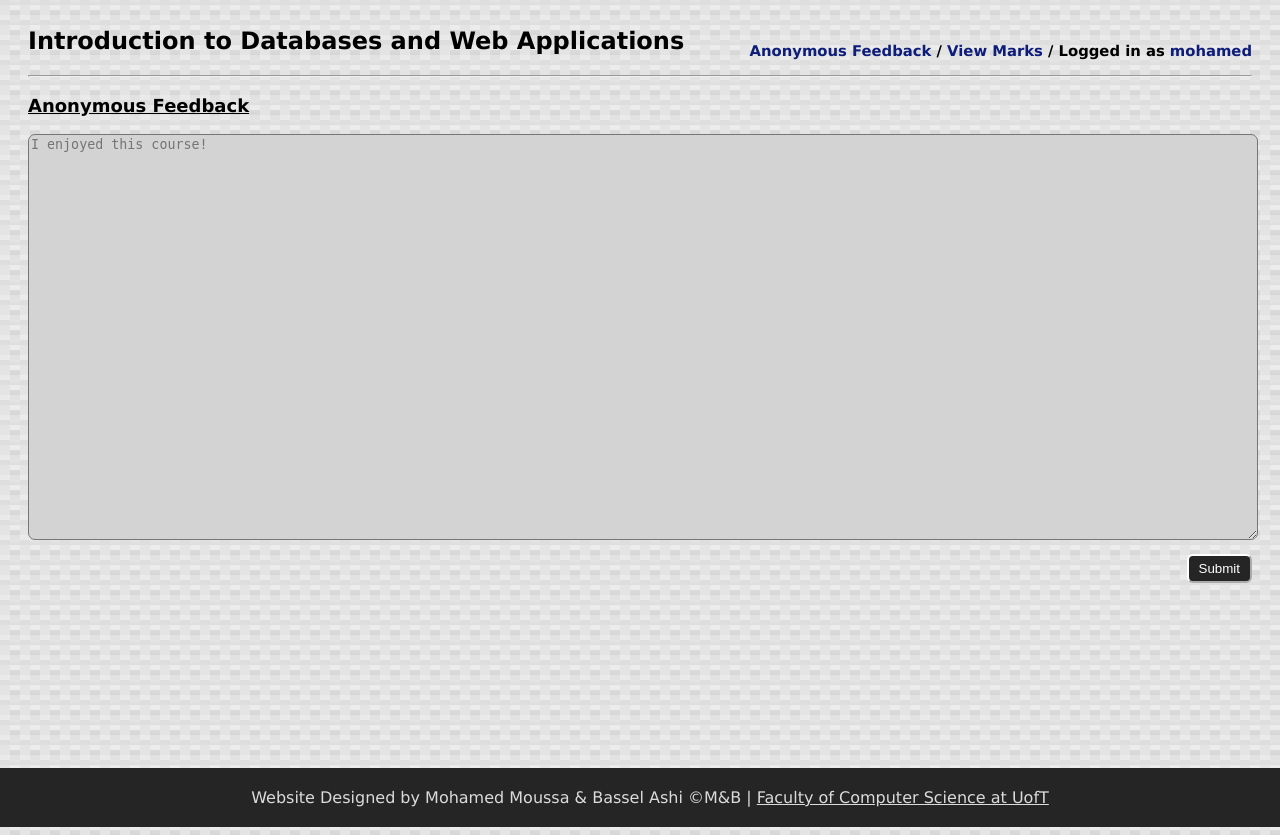
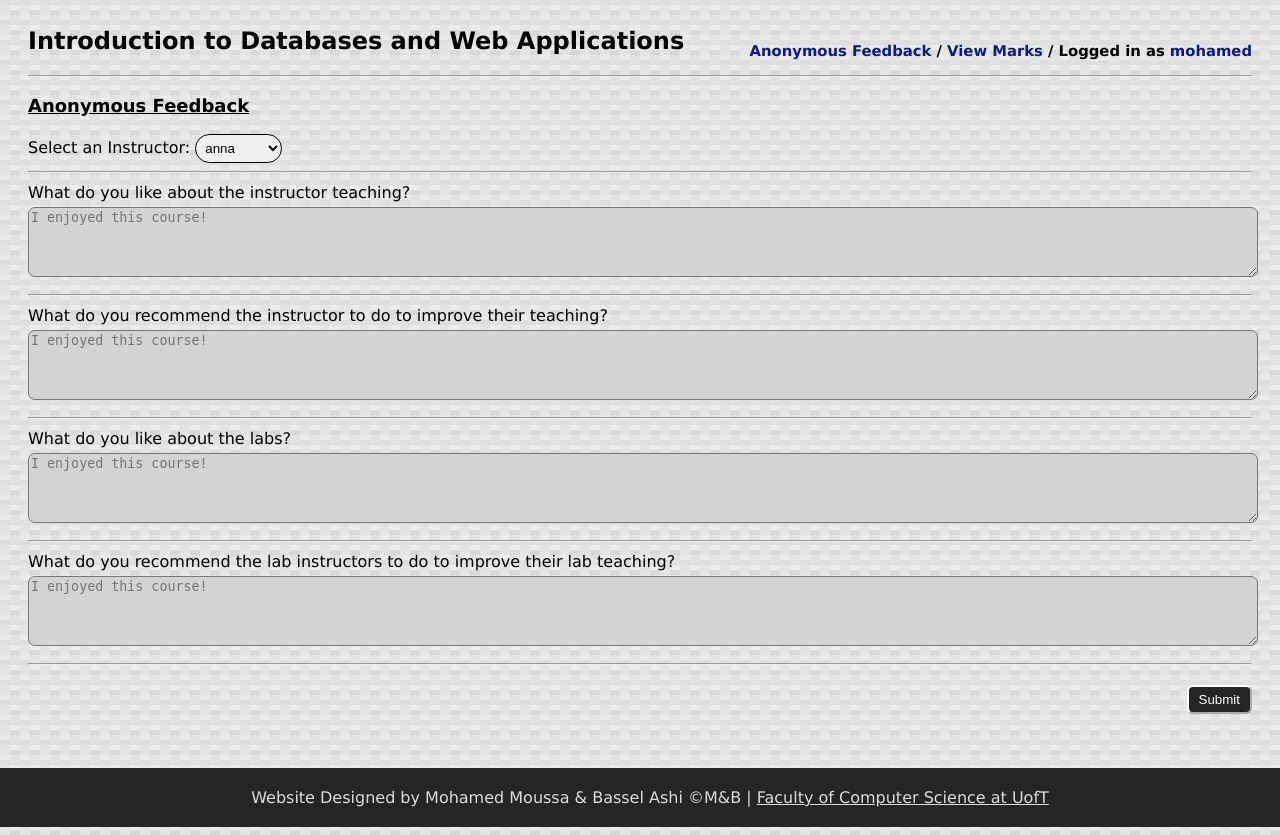
Before and after one commit to BasselAshi/CourseCMS, a Flask app: page /feedback in a window 1280 px wide. Shown: the part 85-920 px from the top of the page. Run offline with Flask 2, Linux system fonts and the light colour scheme; a user stored in the database is signed in; data comes from the database, SQL or seed files in the repository; both versions use the stored data as it was after the commit.

Commit message:
Finished anonymous feedback implementation

```diff
--- a/app.py
+++ b/app.py
@@ -206,7 +206,16 @@ def feedback():
     username = session.get('user')
     if username is None:
         return redirect('login')
-    return render_template('feedback.html', username=username, roleid=getRank(username))
+
+    # Only allow students
+    roleid = getRank(username)
+    if roleid != '2':
+        return redirect('login')
+
+    # Populate instructors
+    instructors = getInstructors()
+
+    return render_template('feedback.html', username=username, roleid=roleid, instructors=instructors, submitted=False)
 
 
 @app.route('/mymarks')
@@ -242,5 +251,32 @@ def getRank(username):
     return str(user['role_id'])
 
 
+def getInstructors():
+    db = get_db()
+    db.row_factory = make_dicts
+
+    instructors = query_db(
+        "SELECT id, username FROM users WHERE role_id = 1", one=False)
+
+    return instructors
+
+
+@app.route('/submitfeedback', methods=['POST'])
+def submitfeedback():
+    username = session.get('user')
+    instructorId = request.form['instruc']
+    q1 = request.form['q1']
+    q2 = request.form['q2']
+    q3 = request.form['q3']
+    q4 = request.form['q4']
+
+    # Insert User and log them in
+    query_db("INSERT INTO feedback (instructor_id, q1, q2, q3, q4) VALUES (" +
+             instructorId + ", '" + q1 + "', '" + q2 + "', '" + q3 + "', '" + q4 + "')")
+    get_db().commit()
+
+    return render_template('feedback.html', username=username, roleid=getRank(username), submitted=True)
+
+
 if __name__ == '__main__':
     app.run(debug=True)
--- a/static/styles/feedback.css
+++ b/static/styles/feedback.css
@@ -25,14 +25,6 @@ body {
     font-weight: bold;
 }
 
-.feedback {
-    width: 100%;
-    border-radius: 7px;
-    background-color: lightgray;
-    resize: vertical;
-    min-height: 50vh;
-}
-
 .button {
     padding: 5px 10px 5px 10px;
     margin-top: 10px;
@@ -42,6 +34,7 @@ body {
     color: white;
     transition-duration: 0.3s;
     border-color: white;
+    outline: none;
 }
 
 .button:hover {
@@ -50,3 +43,34 @@ body {
     color: #252525;
     cursor: pointer;
 }
+
+.questions {
+
+}
+
+.question {
+    margin: 10px 0px 10px 0px;
+}
+
+.feedback {
+    width: 100%;
+    border-radius: 7px;
+    background-color: lightgray;
+    resize: vertical;
+    min-height: 8vh;
+    margin: 5px 0 5px 0;
+    outline: none;
+}
+
+.feedback:focus {
+    border: 2px solid;
+    border-color:#0d1d79;
+    margin: 4px -1px 4px -1px;
+}
+
+select {
+    padding: 5px;
+    border-radius: 100px;
+    outline: none;
+    border: 1px solid;
+}
--- a/templates/feedback.html
+++ b/templates/feedback.html
@@ -54,10 +54,45 @@
                 <h3>
                     Anonymous Feedback
                 </h3>
-                <form>
-                    <textarea placeholder="I enjoyed this course!" class="feedback"></textarea>
+                {% if submitted %}
+                <p style="color: green">Your response has been submitted successfully!</p>
+                {% else %}
+                <form action="{{ url_for('submitfeedback') }}" method="POST">
+                    <div class="questions">
+                        <div id="pickInstructor">
+                            <label>Select an Instructor: </label>
+                            <select name="instruc">
+                                {% for instructor in instructors %}
+                                <option value="{{ instructor['id'] }}">{{ instructor['username'] }}</option>
+                                {% endfor %}
+                            </select>
+                            <hr>
+                        </div>
+                        <div class="question">
+                            <label>What do you like about the instructor teaching? </label>
+                            <textarea placeholder="I enjoyed this course!" name="q1" class="feedback"></textarea>
+                            <hr>
+                        </div>
+                        <div class="question">
+                            <label>What do you recommend the instructor to do to improve their teaching? </label>
+                            <textarea placeholder="I enjoyed this course!" name="q2" class="feedback"></textarea>
+                            <hr>
+                        </div>
+                        <div class="question">
+                            <label>What do you like about the labs? </label>
+                            <textarea placeholder="I enjoyed this course!" name="q3" class="feedback"></textarea>
+                            <hr>
+                        </div>
+                        <div class="question">
+                            <label>What do you recommend the lab instructors to do to improve their lab teaching?
+                            </label>
+                            <textarea placeholder="I enjoyed this course!" name="q4" class="feedback"></textarea>
+                            <hr>
+                        </div>
+                    </div>
                     <input class="button" type="submit">
                 </form>
+                {% endif %}
             </section>
         </div>
 
```
Also changed, not shown: database.db.
